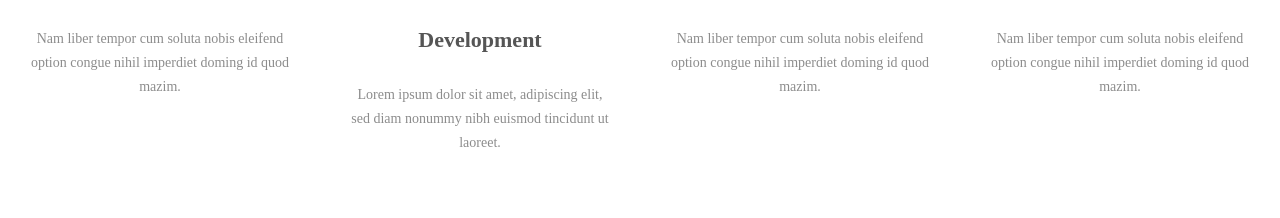
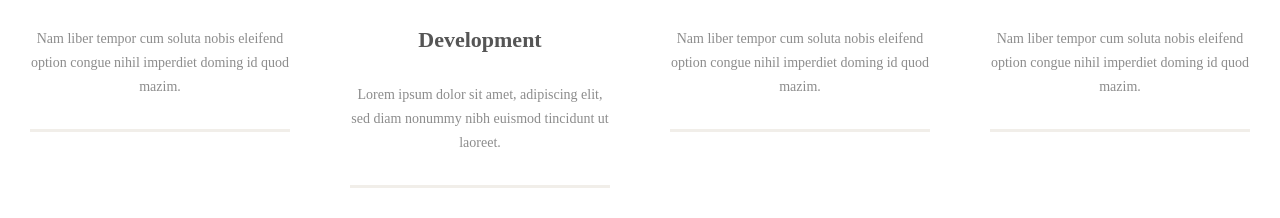
Before and after one commit to zzadira/Waxom, a plain HTML site: page index.html in a window 1280 px wide. Shown: the part 1212-1430 px from the top of the page. Before the commit the page ends 1397 px from the top, so only its background shows below. Drawn offline with Linux system fonts and the light colour scheme; a web font is replaced by a local one.

Commit message:
Высставлены блоки в ТОП с нижним бордером

```diff
--- a/css/style.css
+++ b/css/style.css
@@ -173,6 +173,8 @@ header .main a:focus{
 	line-height: 24px; /* Приближение из-за подстановки шрифтов */
 	text-align: center;
 	margin: 30px 30px;
+	padding-bottom: 30px;
+	border-bottom: 3px solid #f1eee9;
 }
 .top img{
 	margin: 0 auto;
```
